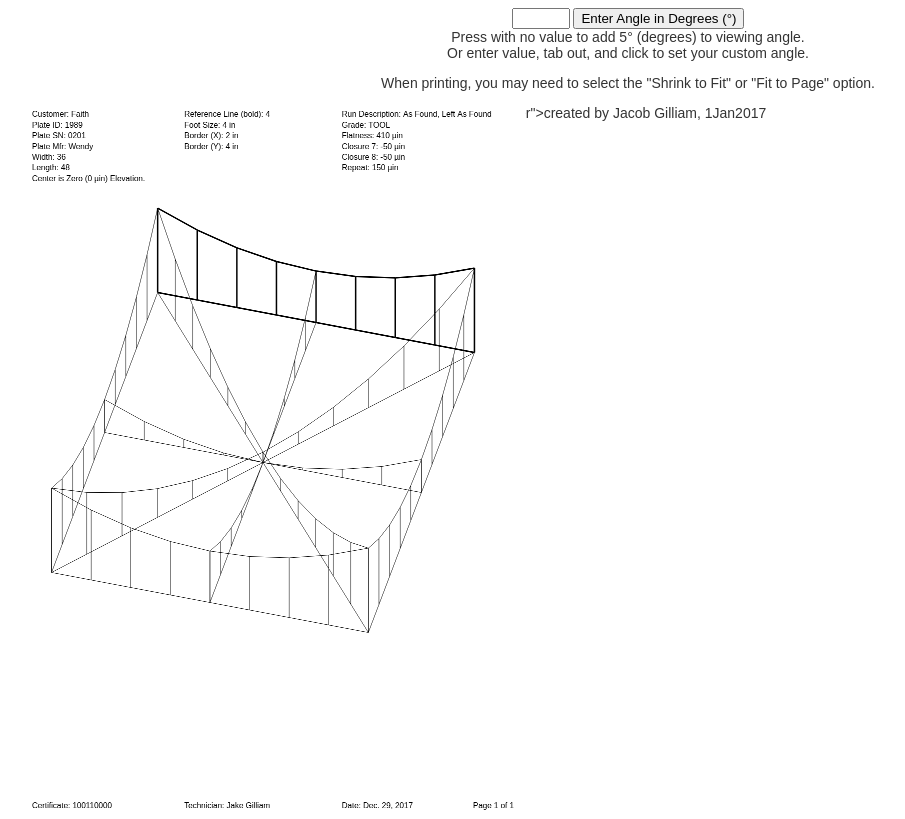
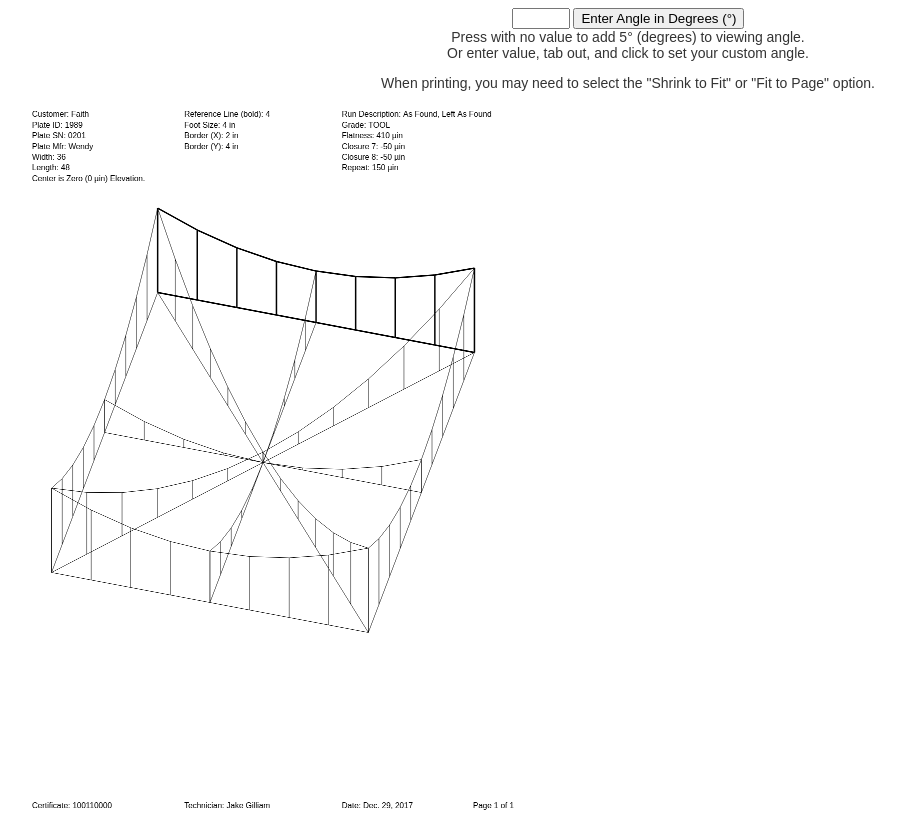
Before and after one commit to judooochp/MoodyCanvas, a Django app: a page that uses MoodyCanvas/Moody/templates/Moody/map.html in a window 1280 px wide. Shown: the whole page, without its empty margins (12-917 px from the left). Run offline with Django 3.2, Linux system fonts and the light colour scheme; data comes from the database, SQL or seed files in the repository.

Commit message:
Removed broken footer

```diff
--- a/MoodyCanvas/Moody/templates/Moody/map.html
+++ b/MoodyCanvas/Moody/templates/Moody/map.html
@@ -427,6 +427,6 @@
         }
         drawMap();
         document.getElementById("angleGo").addEventListener("click", zRotate);
-    </script>"footer">created by Jacob Gilliam, 1Jan2017</div>
+    </script>
 </body>
 </html>
```
